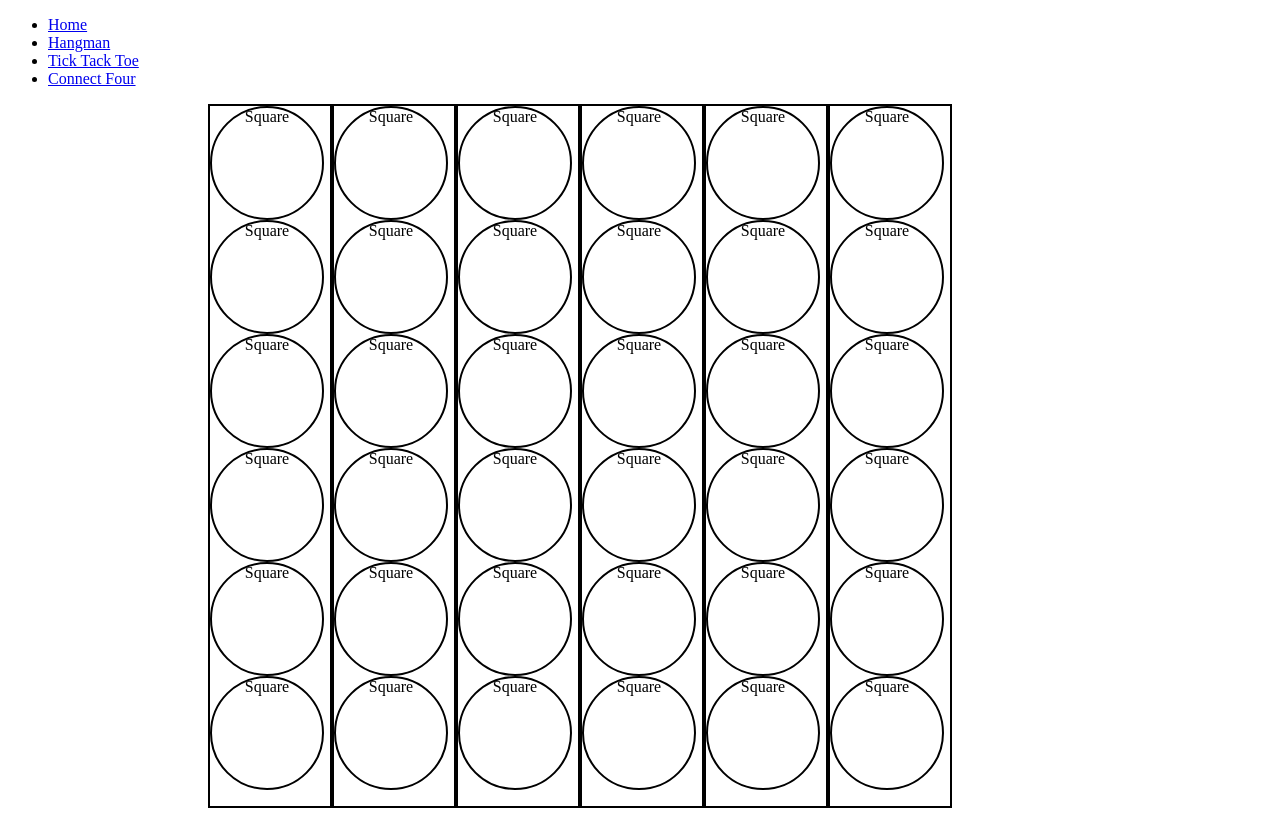
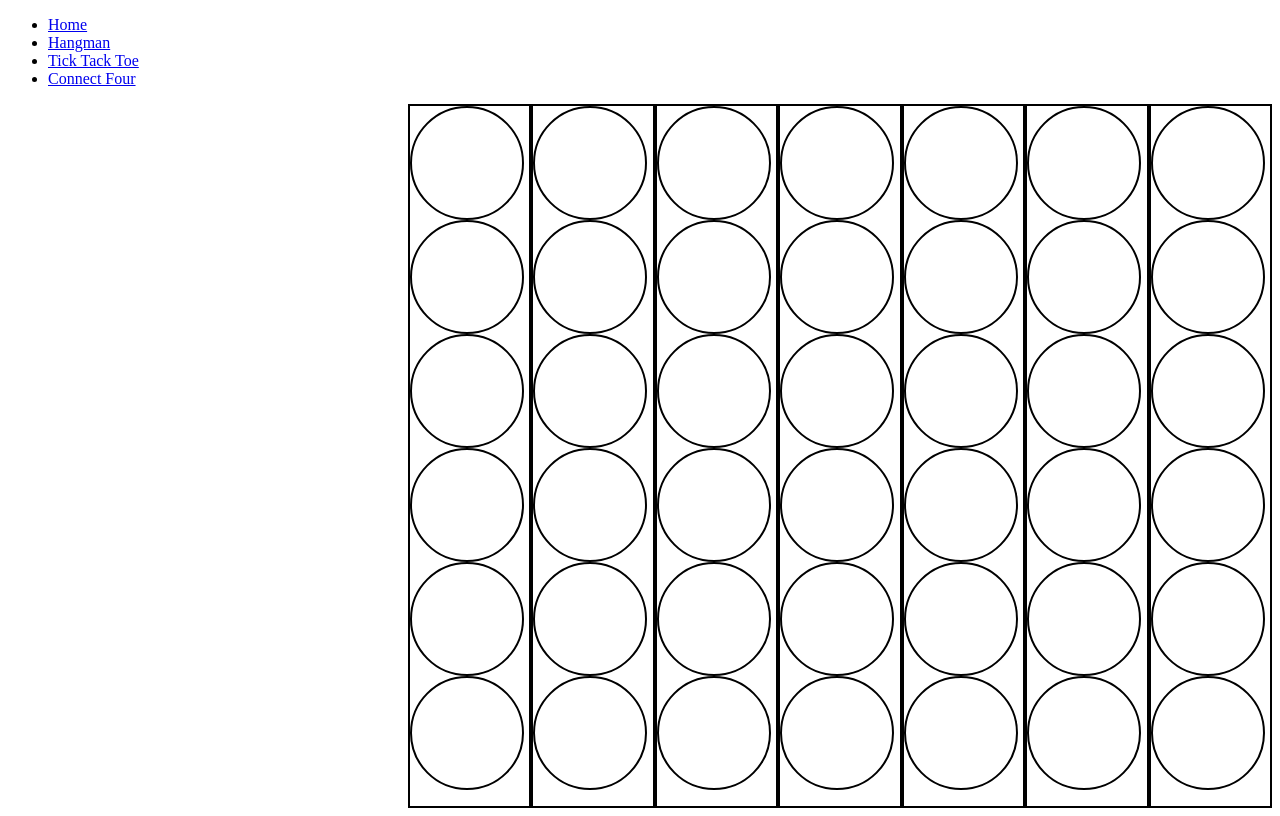
Before and after one commit to JamesDiStef/board-games, a React (Vite) app: page /connectFour in a window 1280 px wide. Built offline with nearby package versions, Linux system fonts and the light colour scheme.

Commit message:
get working drop pieces, switch colors

```diff
--- a/src/App.tsx
+++ b/src/App.tsx
@@ -18,7 +18,7 @@ function App() {
             <Link to="/tickTackToe">Tick Tack Toe</Link>
           </li>
           <li>
-            <Link to="/connectFourBoard">Connect Four</Link>
+            <Link to="/connectFour">Connect Four</Link>
           </li>
         </ul>
       </nav>
--- a/src/connectFour/ConnectFourBoard.tsx
+++ b/src/connectFour/ConnectFourBoard.tsx
@@ -2,19 +2,189 @@ import { useState } from "react";
 import ConnectFourRow from "./ConnectFourRow";
 
 const ConnectFourBoard = () => {
+  const [isRedTurn, setIsRedTurn] = useState(true);
+
+  const [column1, setColumn1] = useState({
+    counter: 5,
+    squares: [
+      { id: 0, color: "" },
+      { id: 1, color: "" },
+      { id: 2, color: "" },
+      { id: 3, color: "" },
+      { id: 4, color: "" },
+      { id: 5, color: "" },
+    ],
+  });
+
+  const [column2, setColumn2] = useState({
+    counter: 5,
+    squares: [
+      { id: 0, color: "" },
+      { id: 1, color: "" },
+      { id: 2, color: "" },
+      { id: 3, color: "" },
+      { id: 4, color: "" },
+      { id: 5, color: "" },
+    ],
+  });
+
+  const [column3, setColumn3] = useState({
+    counter: 5,
+    squares: [
+      { id: 0, color: "" },
+      { id: 1, color: "" },
+      { id: 2, color: "" },
+      { id: 3, color: "" },
+      { id: 4, color: "" },
+      { id: 5, color: "" },
+    ],
+  });
+
+  const [column4, setColumn4] = useState({
+    counter: 5,
+    squares: [
+      { id: 0, color: "" },
+      { id: 1, color: "" },
+      { id: 2, color: "" },
+      { id: 3, color: "" },
+      { id: 4, color: "" },
+      { id: 5, color: "" },
+    ],
+  });
+
+  const [column5, setColumn5] = useState({
+    counter: 5,
+    squares: [
+      { id: 0, color: "" },
+      { id: 1, color: "" },
+      { id: 2, color: "" },
+      { id: 3, color: "" },
+      { id: 4, color: "" },
+      { id: 5, color: "" },
+    ],
+  });
+
+  const [column6, setColumn6] = useState({
+    counter: 5,
+    squares: [
+      { id: 0, color: "" },
+      { id: 1, color: "" },
+      { id: 2, color: "" },
+      { id: 3, color: "" },
+      { id: 4, color: "" },
+      { id: 5, color: "" },
+    ],
+  });
+  const [column7, setColumn7] = useState({
+    counter: 5,
+    squares: [
+      { id: 0, color: "" },
+      { id: 1, color: "" },
+      { id: 2, color: "" },
+      { id: 3, color: "" },
+      { id: 4, color: "" },
+      { id: 5, color: "" },
+    ],
+  });
+
+  const handleClickColumn1 = (column: any) => {
+    setColumn1({
+      counter: column1.counter - 1,
+      squares: column1.squares.map((s: any) =>
+        s.id === column.counter
+          ? { ...s, color: isRedTurn ? "red" : "black" }
+          : s
+      ),
+    });
+    setIsRedTurn(!isRedTurn);
+  };
+
+  const handleClickColumn2 = (column: any) => {
+    setColumn2({
+      counter: column2.counter - 1,
+      squares: column2.squares.map((s: any) =>
+        s.id === column.counter
+          ? { ...s, color: isRedTurn ? "red" : "black" }
+          : s
+      ),
+    });
+    setIsRedTurn(!isRedTurn);
+  };
+
+  const handleClickColumn3 = (column: any) => {
+    setColumn3({
+      counter: column3.counter - 1,
+      squares: column3.squares.map((s: any) =>
+        s.id === column.counter
+          ? { ...s, color: isRedTurn ? "red" : "black" }
+          : s
+      ),
+    });
+    setIsRedTurn(!isRedTurn);
+  };
+
+  const handleClickColumn4 = (column: any) => {
+    setColumn4({
+      counter: column4.counter - 1,
+      squares: column4.squares.map((s: any) =>
+        s.id === column.counter
+          ? { ...s, color: isRedTurn ? "red" : "black" }
+          : s
+      ),
+    });
+    setIsRedTurn(!isRedTurn);
+  };
+
+  const handleClickColumn5 = (column: any) => {
+    setColumn5({
+      counter: column5.counter - 1,
+      squares: column5.squares.map((s: any) =>
+        s.id === column.counter
+          ? { ...s, color: isRedTurn ? "red" : "black" }
+          : s
+      ),
+    });
+    setIsRedTurn(!isRedTurn);
+  };
+
+  const handleClickColumn6 = (column: any) => {
+    setColumn6({
+      counter: column6.counter - 1,
+      squares: column6.squares.map((s: any) =>
+        s.id === column.counter
+          ? { ...s, color: isRedTurn ? "red" : "black" }
+          : s
+      ),
+    });
+    setIsRedTurn(!isRedTurn);
+  };
+
+  const handleClickColumn7 = (column: any) => {
+    setColumn7({
+      counter: column7.counter - 1,
+      squares: column7.squares.map((s: any) =>
+        s.id === column.counter
+          ? { ...s, color: isRedTurn ? "red" : "black" }
+          : s
+      ),
+    });
+    setIsRedTurn(!isRedTurn);
+  };
+
   return (
     <div
       style={{
         display: "flex",
-        marginLeft: "200px",
+        marginLeft: "400px",
       }}
     >
-      <ConnectFourRow />
-      <ConnectFourRow />
-      <ConnectFourRow />
-      <ConnectFourRow />
-      <ConnectFourRow />
-      <ConnectFourRow />
+      <ConnectFourRow column={column1} handleClick={handleClickColumn1} />
+      <ConnectFourRow column={column2} handleClick={handleClickColumn2} />
+      <ConnectFourRow column={column3} handleClick={handleClickColumn3} />
+      <ConnectFourRow column={column4} handleClick={handleClickColumn4} />
+      <ConnectFourRow column={column5} handleClick={handleClickColumn5} />
+      <ConnectFourRow column={column6} handleClick={handleClickColumn6} />
+      <ConnectFourRow column={column7} handleClick={handleClickColumn7} />
     </div>
   );
 };
--- a/src/connectFour/ConnectFourRow.tsx
+++ b/src/connectFour/ConnectFourRow.tsx
@@ -1,19 +1,12 @@
-import { useState } from "react";
+interface Props {
+  column: any;
+  handleClick: any;
+}
 
-const ConnectFourRow = () => {
-  const [column, setColumn] = useState([
-    { id: 0, color: "" },
-    { id: 1, color: "" },
-    { id: 2, color: "" },
-    { id: 3, color: "" },
-    { id: 4, color: "" },
-    { id: 5, color: "" },
-  ]);
-
-  const handleClick = () => {};
-
+const ConnectFourRow = ({ column, handleClick }: Props) => {
   return (
     <div
+      onClick={() => handleClick(column)}
       style={{
         display: "flex",
         flexDirection: "column",
@@ -22,8 +15,9 @@ const ConnectFourRow = () => {
         border: "2px solid black",
       }}
     >
-      {column.map((s) => (
+      {column.squares.map((s: any) => (
         <div
+          key={s.id}
           style={{
             display: "flex",
             flexDirection: "column",
@@ -32,10 +26,9 @@ const ConnectFourRow = () => {
             borderRadius: "100%",
             border: "2px solid black",
             textAlign: "center",
+            backgroundColor: `${s.color}`,
           }}
-        >
-          Square
-        </div>
+        ></div>
       ))}
     </div>
   );
```
